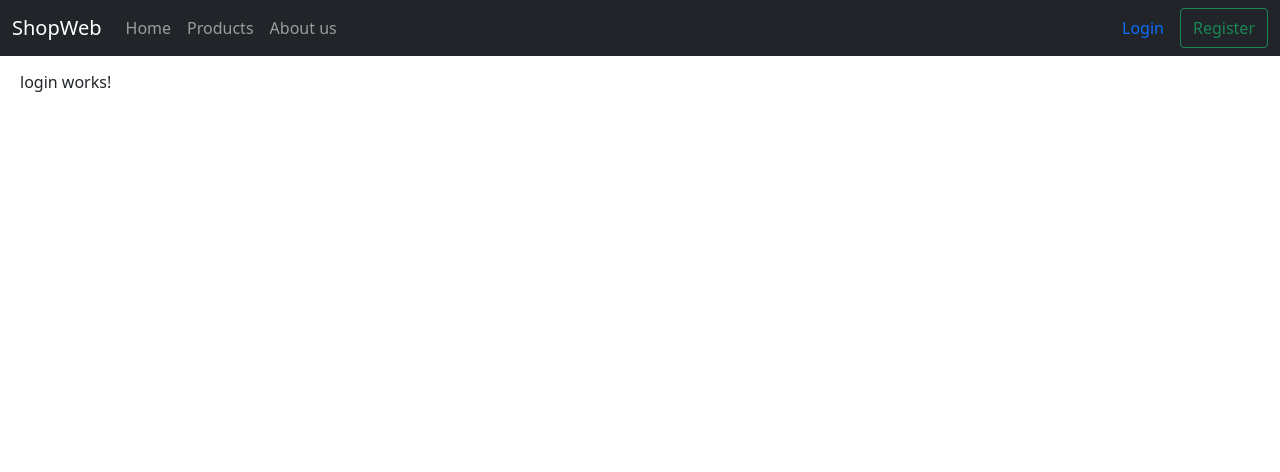
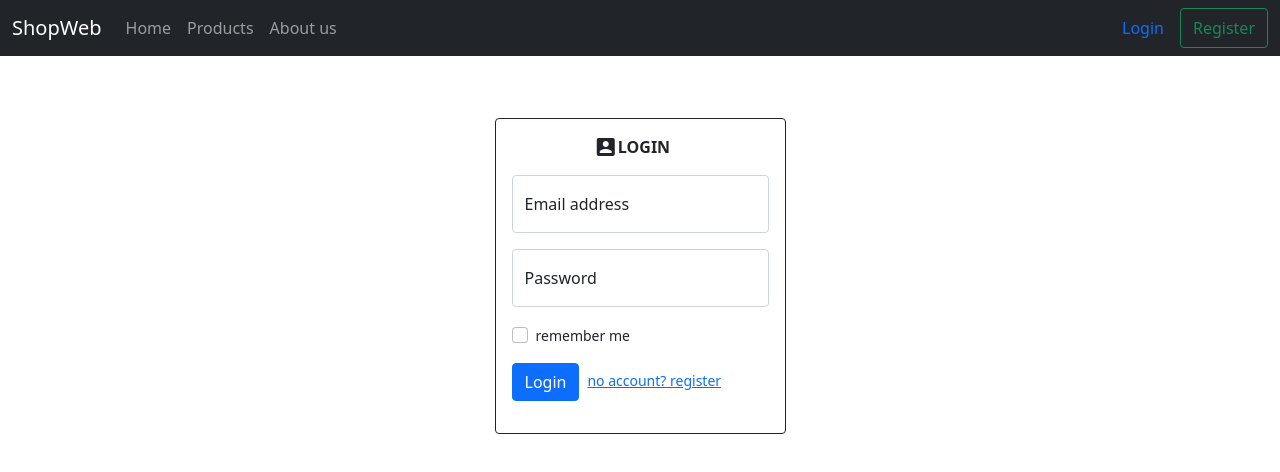
Before and after one commit to WTFBOOMMMM/ShopWEB, an Angular app: page /login in a window 1280 px wide. Shown: the top 472 px of the page. Built offline with nearby package versions, Linux system fonts and the light colour scheme.

Commit message:
edit login

```diff
--- a/src/app/pages/login/login.component.css
+++ b/src/app/pages/login/login.component.css
@@ -0,0 +1,3 @@
+.mat-icon {
+    vertical-align: middle;
+}
--- a/src/app/pages/login/login.component.html
+++ b/src/app/pages/login/login.component.html
@@ -1 +1,26 @@
-<p>login works!</p>
+<div class="d-flex pt-5 justify-content-center">
+    <form class="border border-dark p-3 rounded">
+        <div class="d-flex justify-content-center mb-3">
+            <mat-icon>account_box</mat-icon>
+            <label class="pe-3"><b>LOGIN</b></label>
+        </div>
+        <div class="form-floating mb-3">
+            <input type="email" class="form-control" id="myEmail" placeholder="email">
+            <label for="myEmail">Email address</label>
+        </div>
+        <div class="form-floating mb-3">
+            <input type="password" class="form-control" id="myPassword" placeholder="password">
+            <label for="myPassword">Password</label>
+        </div>
+        <div class="mb-3 form-check ">
+            <input class="form-check-input" type="checkbox" value="" id="rememberCheck">
+            <label class="form-check-label" for="rememberCheck">
+              <small>remember me</small>
+            </label>
+        </div>
+        <div class="mb-3">
+            <button type="submit " class="btn btn-primary ">Login</button>
+            <small> <a class="ms-2 ">no account? register</a></small>
+        </div>
+    </form>
+</div>
```
